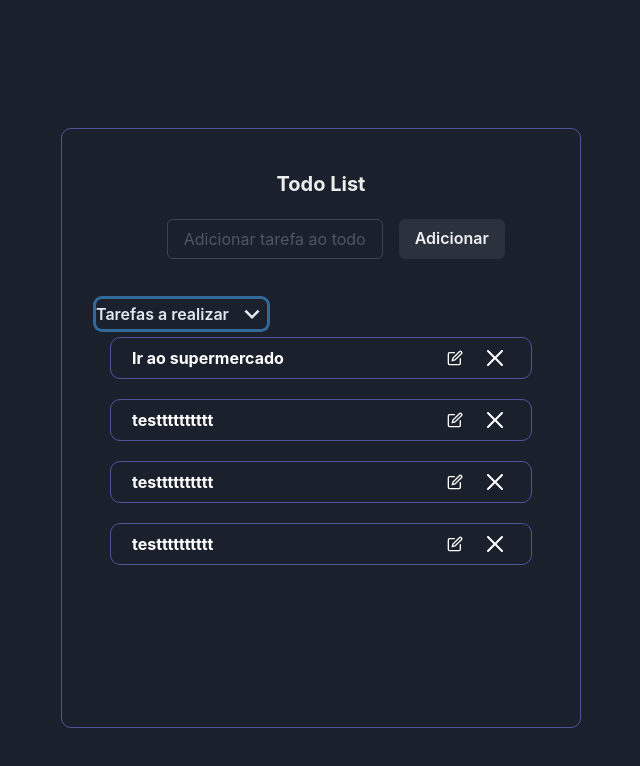
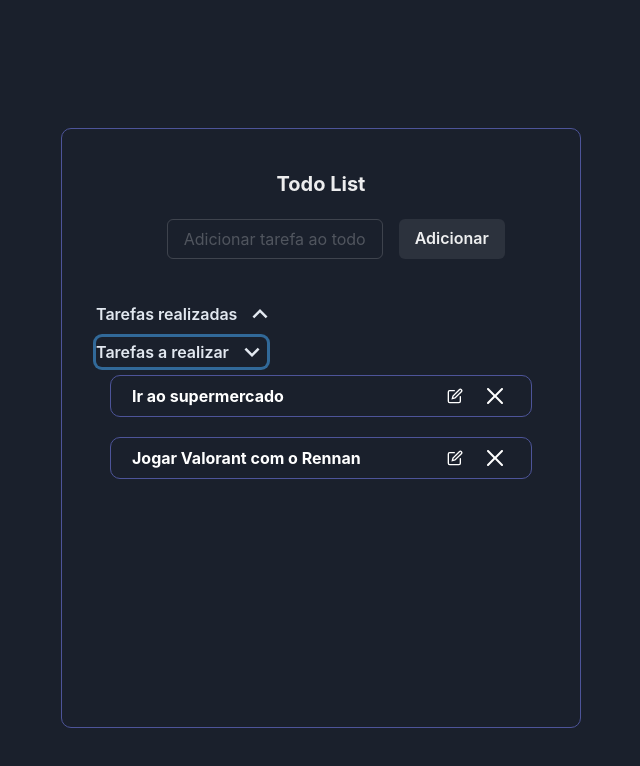
Before and after one commit to Rarysont/todo-list, a React (Create React App) app: page / in a window 1280 px wide. Both pictures are taken after a click on the button "Tarefas a realizar". Shown: the top 766 px of the page, without its empty margins (319-959 px from the left). Built offline with nearby package versions, Linux system fonts and the light colour scheme; data requests are answered from the project's data file.

Commit message:
create filters todo done and not done

```diff
--- a/mock/db.json
+++ b/mock/db.json
@@ -2,19 +2,18 @@
   "task": [
     {
       "title": "Ir ao supermercado",
-      "id": 1
+      "id": 1,
+      "done": false
     },
     {
-      "title": "testttttttttt",
+      "title": "Jogar Valorant com o Rennan",
+      "done": false,
       "id": 2
     },
     {
-      "title": "testttttttttt",
+      "title": "Jogar Valorant",
+      "done": true,
       "id": 3
-    },
-    {
-      "title": "testttttttttt",
-      "id": 4
     }
   ]
 }
--- a/src/hooks/todo.tsx
+++ b/src/hooks/todo.tsx
@@ -7,7 +7,8 @@ import { addNewTodo, deleteTodo, getAllTodo } from '../service/todo';
 
 interface TodoContextData {
   getTodo(): Promise<void>;
-  todo: Array<ITodo>;
+  todoDone: ITodo[];
+  todoNotDone: ITodo[];
   addTodo(params: IFormTodo): void;
   loading: boolean;
   removeTodo(params: IdentificationTodo): Promise<void>;
@@ -20,14 +21,18 @@ interface Props {
 const TodoContext = createContext<TodoContextData>({} as TodoContextData);
 
 export function TodoProvider({ children }: Props): ReactElement {
-  const [todo, setTodo] = useState([]);
+  const [todoDone, setTodoDone] = useState([]);
+  const [todoNotDone, setTodoNotDone] = useState([]);
   const [loading, setLoading] = useState(false);
 
   async function getTodo() {
     try {
       setLoading(true);
       const { data } = await getAllTodo();
-      setTodo(data);
+      const filterTodoDone = data.filter((todo: ITodo) => todo.done === true);
+      const filterTodoNotDone = data.filter((todo: ITodo) => todo.done === false);
+      setTodoDone(filterTodoDone);
+      setTodoNotDone(filterTodoNotDone);
     } catch (error) {
       console.error(error);
     } finally {
@@ -55,7 +60,8 @@ export function TodoProvider({ children }: Props): ReactElement {
     <TodoContext.Provider
       value={{
         getTodo,
-        todo,
+        todoDone,
+        todoNotDone,
         loading,
         addTodo,
         removeTodo,
--- a/src/screens/Todo/index.tsx
+++ b/src/screens/Todo/index.tsx
@@ -12,11 +12,14 @@ import { useTodo } from '../../hooks/todo';
 function Todo() {
   const [sucessAddTodo, setSuccessAddTodo] = useState(false);
   const [deleteTodo, setDeleteTodo] = useState(false);
-  const { getTodo, todo, loading, addTodo, removeTodo } = useTodo();
+  const { getTodo, todoDone, todoNotDone, loading, addTodo, removeTodo } = useTodo();
 
-  const [show, setShow] = useState(false);
+  const [showTodoDone, setShowTodoDone] = useState(false);
 
-  const handleToggle = () => setShow(!show);
+  const [showTodoNotDone, setShowTodoNotDone] = useState(false);
+
+  const handleToggleTodoDone = () => setShowTodoDone(!showTodoDone);
+  const handleToggleTodoNotDone = () => setShowTodoNotDone(!showTodoNotDone);
 
   useEffect(() => {
     (async () => {
@@ -100,21 +103,61 @@ function Todo() {
           <Container marginTop="10" marginBottom="10">
             <Container marginBottom="2" marginLeft="-30">
               <Button
-                onClick={handleToggle}
+                onClick={handleToggleTodoDone}
                 variant="link"
                 fontSize="16"
                 rightIcon={
-                  show ? <ChevronDownIcon width="30px" height="30px" /> : <ChevronUpIcon width="30px" height="30px" />
+                  showTodoDone ? (
+                    <ChevronDownIcon width="30px" height="30px" />
+                  ) : (
+                    <ChevronUpIcon width="30px" height="30px" />
+                  )
+                }
+              >
+                Tarefas realizadas
+              </Button>
+            </Container>
+
+            {todoDone.length ? (
+              todoDone.map((to) => (
+                <CardsTodo
+                  id={to.id}
+                  title={to.title}
+                  loading={loading}
+                  // eslint-disable-next-line react/jsx-no-bind
+                  onRemove={onRemoveTodo}
+                  isOpen={showTodoDone}
+                />
+              ))
+            ) : (
+              <Text>Não há Todo</Text>
+            )}
+            <Container marginBottom="2" marginLeft="-30">
+              <Button
+                onClick={handleToggleTodoNotDone}
+                variant="link"
+                fontSize="16"
+                rightIcon={
+                  showTodoNotDone ? (
+                    <ChevronDownIcon width="30px" height="30px" />
+                  ) : (
+                    <ChevronUpIcon width="30px" height="30px" />
+                  )
                 }
               >
                 Tarefas a realizar
               </Button>
             </Container>
-
-            {todo.length ? (
-              todo.map((to) => (
-                // eslint-disable-next-line react/jsx-no-bind
-                <CardsTodo id={to.id} title={to.title} loading={loading} onRemove={onRemoveTodo} isOpen={show} />
+            {todoNotDone.length ? (
+              todoNotDone.map((to) => (
+                <CardsTodo
+                  id={to.id}
+                  title={to.title}
+                  loading={loading}
+                  // eslint-disable-next-line react/jsx-no-bind
+                  onRemove={onRemoveTodo}
+                  isOpen={showTodoNotDone}
+                />
               ))
             ) : (
               <Text>Não há Todo</Text>
```
